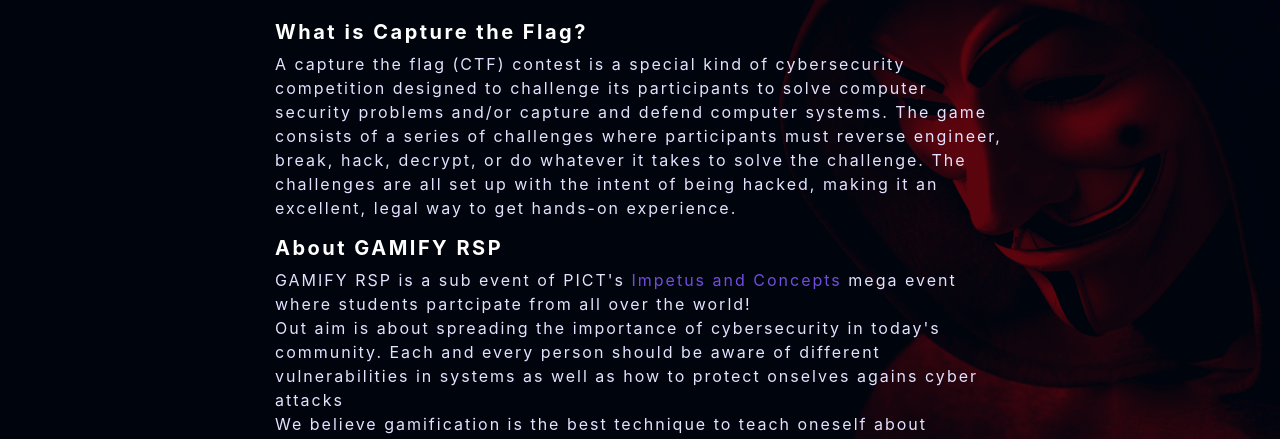
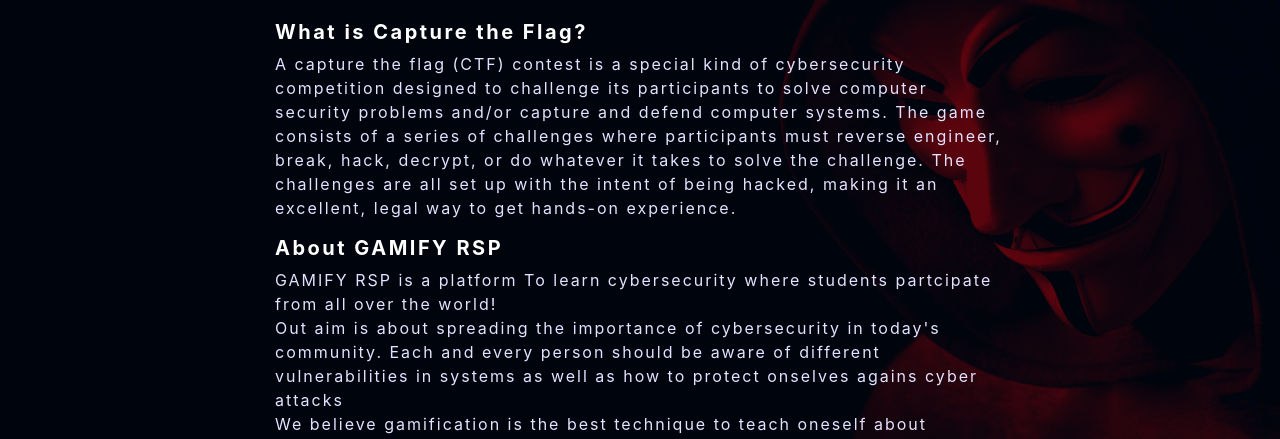
Before and after one commit to RitikAg2710/capstoneProject, a plain HTML site: page about.html in a window 1280 px wide. Shown: the part 312-751 px from the top of the page. Drawn offline with nearby package versions, Linux system fonts and the light colour scheme; a web font is replaced by a local one.

Commit message:
content: minor changes

```diff
--- a/about.html
+++ b/about.html
@@ -68,7 +68,7 @@
                             <h5 class="bold color_white pt-3">
                                 About GAMIFY RSP
                             </h5>
-                            GAMIFY RSP is a sub event of PICT's <a href="https://pictinc.org">Impetus and Concepts</a> mega event where students partcipate from all over the world!<br> Out aim is about spreading the importance of cybersecurity in today's
+                            GAMIFY RSP is a platform To learn cybersecurity where students partcipate from all over the world!<br> Out aim is about spreading the importance of cybersecurity in today's
                             community. Each and every person should be aware of different vulnerabilities in systems as well as how to protect onselves agains cyber attacks<br> We believe gamification is the best technique to teach oneself about cybersecurity.
                             <h5 class="bold color_white pt-3">
                                 Who can play GAMIFY RSP
```
